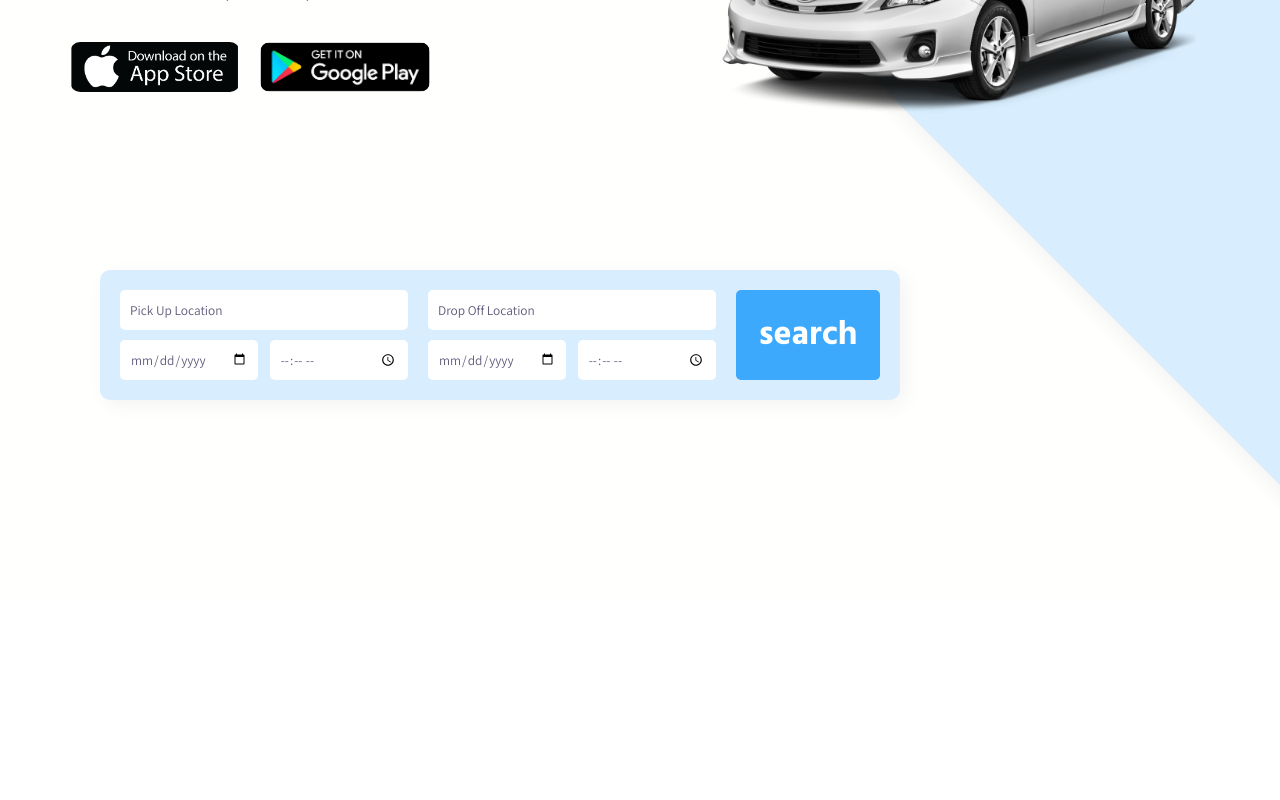
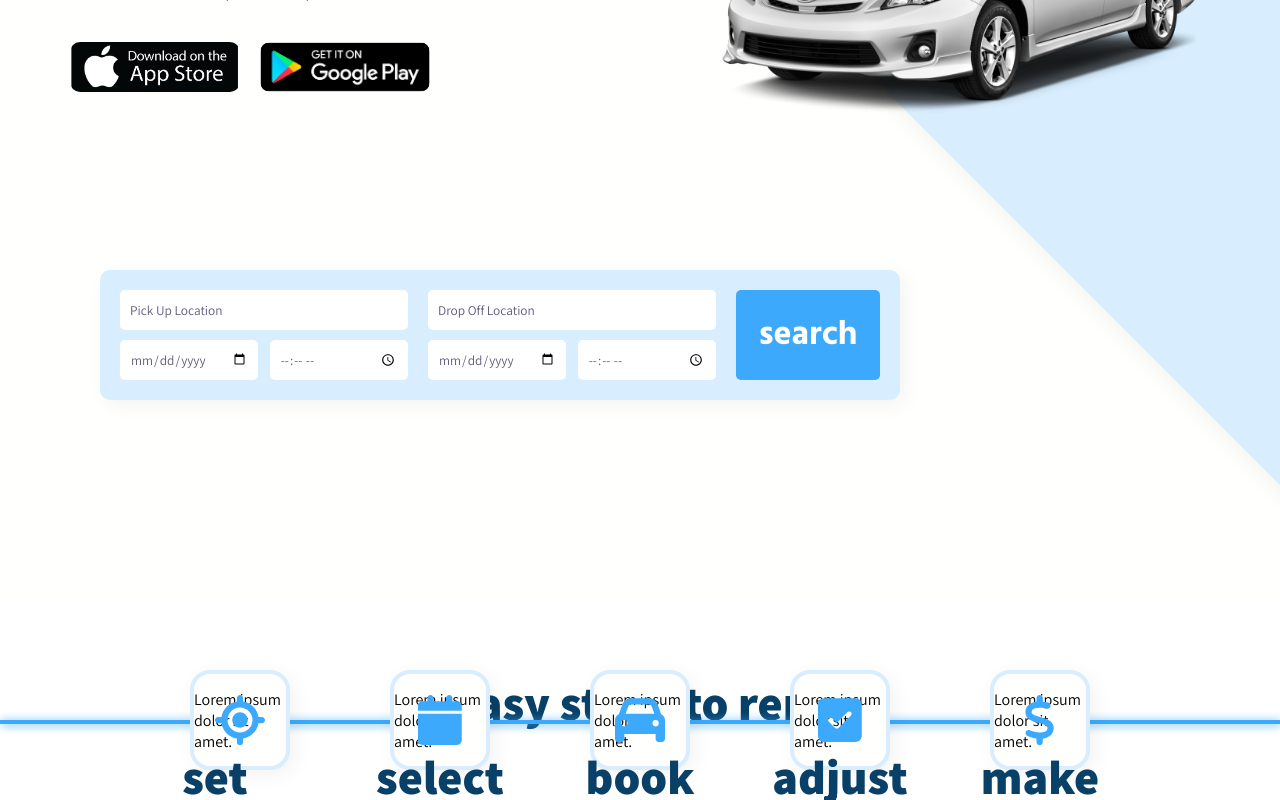
Before and after one commit to kadu91878/Uniliza-front-scss, a Vue app: page / in a window 1280 px wide. Shown: the part 360-1160 px from the top of the page. Before the commit the page ends 960 px from the top, so only its background shows below. Built offline with nearby package versions, Linux system fonts and the light colour scheme.

Commit message:
feat: add How it Works

```diff
--- a/src/assets/Style/style.scss
+++ b/src/assets/Style/style.scss
@@ -17,7 +17,7 @@ $clr-primary: #3DA9FC;
 $clr-primary-variant: #90B4CE;
 $clr-secondary: #FF4565;
 $clr-dark: #5F5C7B;
-$clr-dar-variant: #094067;
+$clr-dark-variant: #094067;
 $clr-background: #FFFFFE;
 $clr-backgroud-variant: #D8EEFE;
 $box-shadow: 5px 5px 20px rgb(0,0,0,0.05);
@@ -140,7 +140,7 @@ html{
                 transition: all 300ms ease;
 
                 &:hover{
-                    	color: $clr-dar-variant;
+                    	color: $clr-dark-variant;
                 }
             }
         }
@@ -351,6 +351,96 @@ html{
 
 // ========== How It Works Page
 
+.how-it-works-page{
+    position: relative;
+    display: flex;
+    justify-content: center;
+    align-items: center;
+    overflow: hidden;
+    padding: 100px 20px;
+
+    .head-title{
+        font-size: 48px;
+        line-height: 46px;
+        font-weight: 800;
+        color: $clr-dark-variant;
+        margin-bottom: 10px;
+        position: absolute;
+        top: 80px;
+
+        &::before{
+            .small-title{
+                text-align: center;
+            }
+
+        }
+    }
+
+    &::before{
+        content: '';
+        width: 100%;
+        height: 4px;
+        background: $clr-backgroud-variant;
+        top: 60%;
+        left: 0;
+        position: absolute;
+    }
+
+    &::after{
+        content: '';
+        width: 100%;
+        height: 4px;
+        background: $clr-primary;
+        box-shadow: 1px 1px 10px $clr-primary;
+        top: 60%;
+        left: 0;
+        position: absolute;
+        z-index: 2;
+        // animation: ;
+
+    }
+
+    .container{
+        display: flex;
+        justify-content: center;
+        align-items: center;
+        position: absolute;
+        top: 60%;
+
+        .box-item{
+            display: flex;
+            justify-content: center;
+            position: absolute;
+            gap:100px;
+
+            .item{
+                width: 100px;
+                height: 100px;
+                position: relative;
+                display: flex;
+                justify-content: center;
+                align-items: center;
+                border-radius: 20px;
+                background: $clr-background;
+                border: 4px solid $clr-backgroud-variant;
+                box-shadow: $box-shadow;
+                z-index: 5;
+                transition: all 500ms ease;
+
+                svg{
+                    position: absolute;
+                    font-size: 50px;
+                    color: $clr-primary;
+                    transition: all 300ms ease;
+                }
+            }
+        }
+
+
+    }
+
+}
+
 // ========== Milestone Page
 
 // ========== Service Page
--- a/src/components/HomePage.vue
+++ b/src/components/HomePage.vue
@@ -3,7 +3,7 @@
     <div class="container">
       <div class="content">
         <div class="head-title">
-          easy way<br />
+          Easy way<br />
           to rent a<span> a dream car</span> <br />
           at an affordable <span>price!</span>
         </div>
--- /dev/null
+++ b/src/components/HowItWorks.vue
@@ -0,0 +1,51 @@
+<template>
+  <div class="how-it-works-page" section id="work">
+    <div class="head-title"><span class="small-title" :text="smallTitle"></span>Easy steps to rent</div>
+    <div class="container">
+      <div class="box-item">
+        <div class="item">
+          <i class="fa-solid fa-location-crosshairs"></i>
+          <div class="head-title">set point</div>
+          <div class="sub-title">Lorem ipsum dolor sit amet.</div>
+        </div>
+
+        <div class="item">
+          <i class="fa-solid fa-calendar"></i>
+          <div class="head-title">select a date</div>
+          <div class="sub-title">Lorem ipsum dolor sit amet.</div>
+        </div>
+
+        <div class="item">
+          <i class="fa-solid fa-car"></i>
+          <div class="head-title">book a car</div>
+          <div class="sub-title">Lorem ipsum dolor sit amet.</div>
+        </div>
+
+        <div class="item">
+          <i class="fa-solid fa-square-check"></i>
+          <div class="head-title">adjust needs</div>
+          <div class="sub-title">Lorem ipsum dolor sit amet.</div>
+        </div>
+
+        <div class="item">
+          <i class="fa-solid fa-dollar-sign"></i>
+          <div class="head-title">make a deal</div>
+          <div class="sub-title">Lorem ipsum dolor sit amet.</div>
+        </div>
+      </div>
+    </div>
+  </div>
+</template>
+
+<script setup lang="ts">
+
+const smallTitle = 'How it works'
+// import { computed } from 'vue';
+
+//  const props = defineProps({
+//       smallTitle: String,
+//     })
+
+
+//     const beforeContent = computed(() => `content: "${props.smallTitle}";`);
+</script>
--- a/src/views/HomeView.vue
+++ b/src/views/HomeView.vue
@@ -1,11 +1,12 @@
 <script setup lang="ts">
 import NavigationBar from '@/components/NavigationBar.vue'
 import HomePage from '@/components/HomePage.vue';
-import HomePage2 from '@/components/HomePage2.vue';
+import HowItWorks from '@/components/HowItWorks.vue';
+
 </script>
 
 <template>
   <div><NavigationBar /></div>
   <div><HomePage /></div>
-  <!-- <HomePage2 /> -->
+<div><HowItWorks /></div>
 </template>
```
Also changed, not shown: src/components/HomePage2.vue (deleted, +0 -38 lines).
